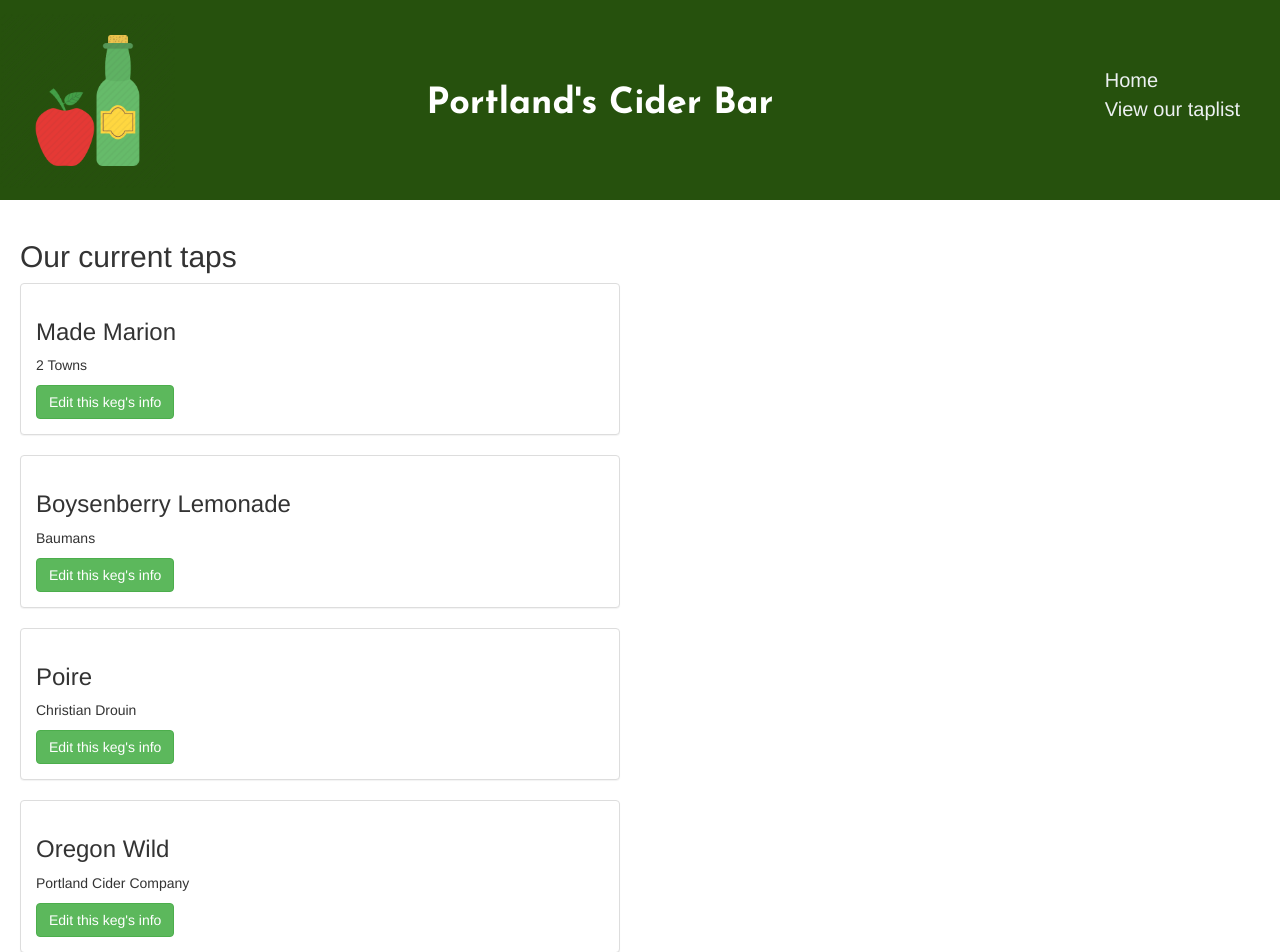
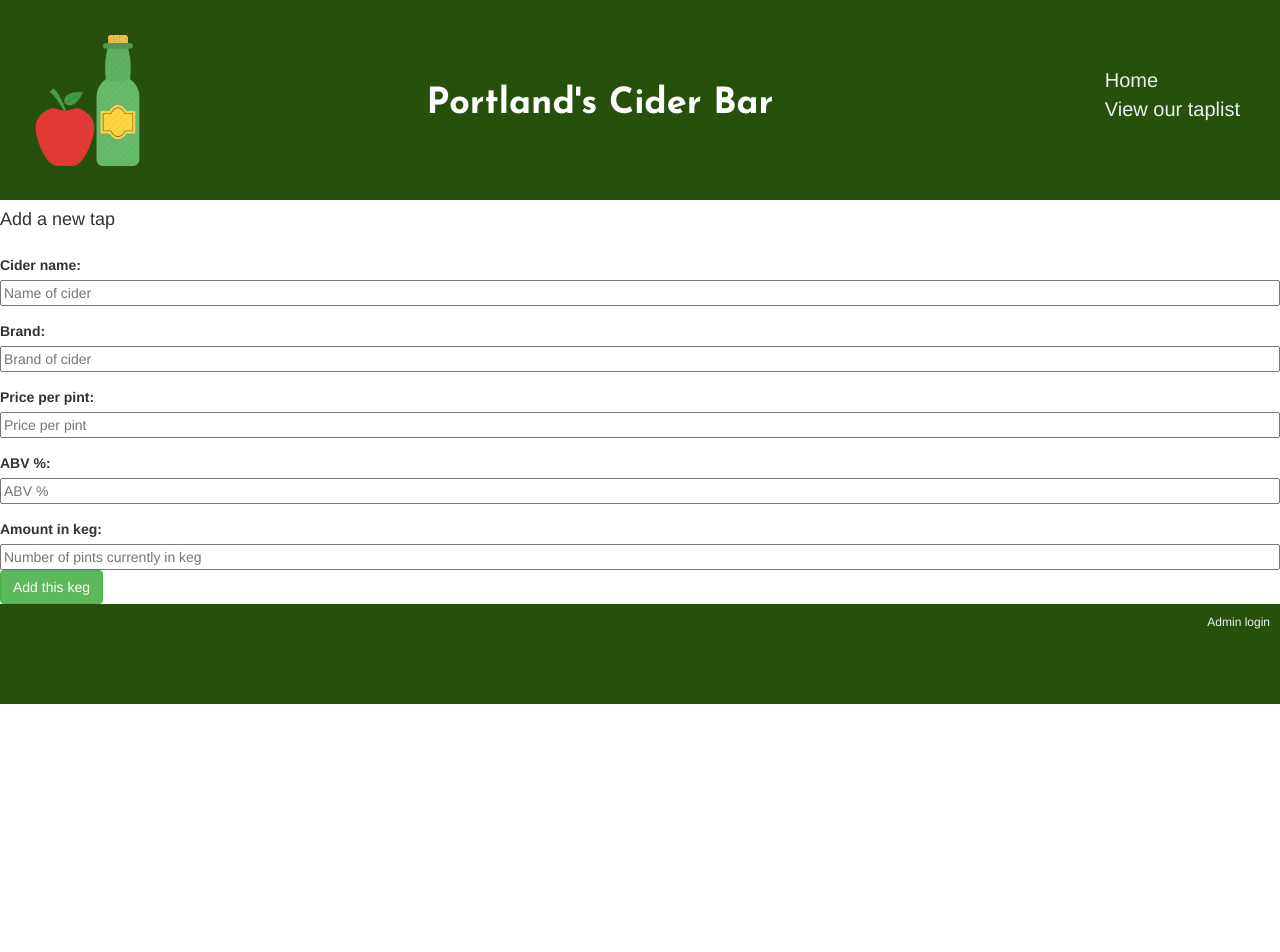
Before and after one commit to hollywilkalis/react-taplist, a React app: page /#/admin in a window 1280 px wide. Shown: the top 952 px of the page. After the commit the page ends 800 px from the top, so only its background shows below. Built offline with nearby package versions, Linux system fonts and the light colour scheme.

Commit message:
Remove staff tap display from admin (to be refactored), add alert to confirm tap form submission

```diff
--- a/src/components/Addtapform.jsx
+++ b/src/components/Addtapform.jsx
@@ -20,6 +20,7 @@
     _price = '';
     _alcoholContent = '';
     _amountRemaining = '';
+    alert('Your new {_name} tap has been added!');
   }
 
   return (
--- a/src/components/Admin.jsx
+++ b/src/components/Admin.jsx
@@ -1,5 +1,4 @@
 import React from 'react';
-import Stafftaplist from './Stafftaplist';
 import AddTapForm from './AddTapForm';
 import PropTypes from 'prop-types';
 
@@ -27,7 +26,6 @@
             }
           `}</style>
 
-          <Stafftaplist />
           <AddTapForm onNewTapCreation={this.props.onNewTapCreation}/>
 
         </div>
--- a/src/components/Body.jsx
+++ b/src/components/Body.jsx
@@ -54,7 +54,7 @@
       <div>
         <Switch>
           <Route exact path='/' component={Home} />
-          <Route path='/admin' render={()=><Admin onNewTapCreation={this.handleAddingNewTapToList} />}  />
+          <Route path='/admin' render={()=><Admin onNewTapCreation={this.handleAddingNewTapToList}tapList={this.state.masterTapList} /> }  />
           <Route path='/taplist' render={()=><TapList tapList={this.state.masterTapList} />} />
         </Switch>
       </div>
--- a/src/components/Stafftapdisplay.jsx
+++ b/src/components/Stafftapdisplay.jsx
@@ -4,29 +4,23 @@
 import Button from 'react-bootstrap/lib/Button';
 
 
-function Stafftapdisplay(props){
+function StaffTapDisplay(props){
   return (
     <div>
       <style jsx>{`
       `}</style>
-      <Panel>
-        <Panel.Body>
-          <h3>{props.name}</h3>
-          <p>{props.brand}</p>
-          <Button bsStyle="success">Edit this keg's info</Button>
-        </Panel.Body>
-      </Panel>
+
     </div>
 
   );
 }
 
-Stafftapdisplay.PropTypes = {
+StaffTapDisplay.PropTypes = {
   name: PropTypes.string,
   brand: PropTypes.string,
   price: PropTypes.number,
   alcoholContent: PropTypes.number,
-  amountRemaining: PropTypes.amountRemaining
+  amountRemaining: PropTypes.number
 };
 
-export default Stafftapdisplay;
+export default StaffTapDisplay;
--- a/src/components/Stafftaplist.jsx
+++ b/src/components/Stafftaplist.jsx
@@ -1,37 +1,9 @@
 import React from 'react';
-import Stafftapdisplay from './Stafftapdisplay';
+import StaffTapDisplay from './StaffTapDisplay';
+import PropTypes from 'prop-types';
 
-const staffTapList = [
-  {
-    name: 'Made Marion',
-    brand: '2 Towns',
-    price: 4,
-    alcoholContent: 6,
-    amountRemaining: 124
-  },
-  {
-    name: 'Boysenberry Lemonade',
-    brand: 'Baumans',
-    price: 6,
-    alcoholContent: 6.2,
-    amountRemaining: 124
-  },
-  {
-    name: 'Poire',
-    brand: 'Christian Drouin',
-    price: 5,
-    alcoholContent: 4,
-    amountRemaining: 124
-  },
-  {
-    name: 'Oregon Wild',
-    brand: 'Portland Cider Company',
-    price: 8,
-    alcoholContent: 5.8,
-    amountRemaining: 124
-  }
-];
-function Stafftaplist(){
+
+function StaffTapList(props){
   return (
     <div>
       <style jsx>{`
@@ -42,20 +14,21 @@
 
       `}</style>
       <h2>Our current taps</h2>
-      {staffTapList.map((stafftapdisplay, index) =>
-        <Stafftapdisplay
+      {props.staffTapList.map((stafftapdisplay, index) =>
+        <StaffTapDisplay
           name={stafftapdisplay.name}
           brand={stafftapdisplay.brand}
           price={stafftapdisplay.price}
           alcoholContent={stafftapdisplay.alcoholContent}
           amountRemaining={stafftapdisplay.amountRemaining}
-          key={index}
-        />
+          key={index}/>
       )}
     </div>
-
   );
 }
 
+StaffTapList.propTypes = {
+  staffTapList: PropTypes.array
+};
 
-export default Stafftaplist;
+export default StaffTapList;
```
Also changed, not shown: src/components/Addtap.jsx (deleted, +0 -19 lines).
